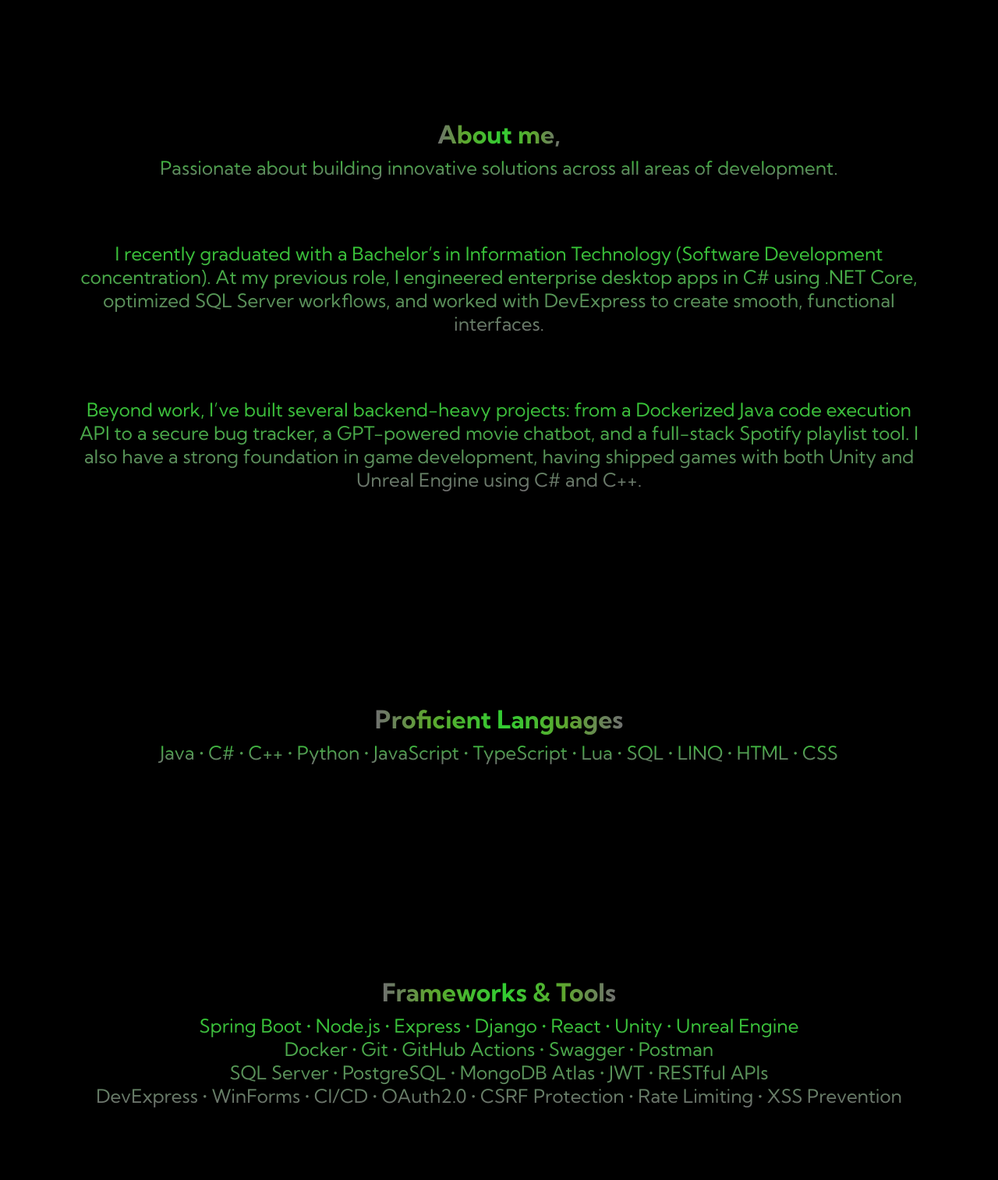
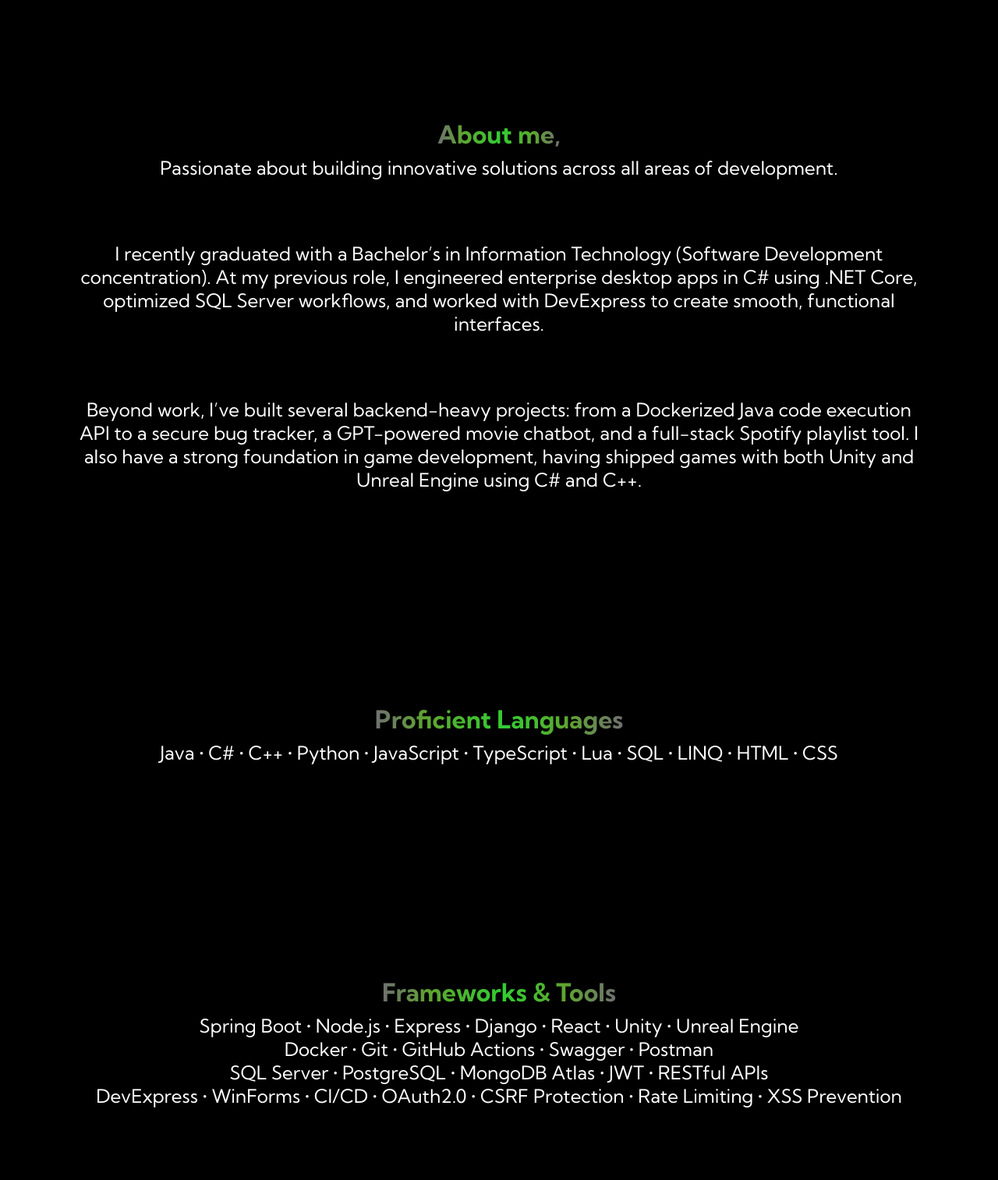
Before and after one commit to Z4KKD/Personal-Portfolio-Website, a PHP site: page / in a window 1280 px wide. Shown: the part 840-2353 px from the top of the page at 78% size. Run offline with PHP 8.4, Linux system fonts and the light colour scheme; some libraries are stand-ins or nearby versions.

Commit message:
Update styles.css

```diff
--- a/styles.css
+++ b/styles.css
@@ -491,12 +491,13 @@
     }
     .services p
     {
+        color: #fff;
         padding-left: 100px;
         padding-right: 100px;
         text-align: center;
         font-size: 1.5rem;
         background-color: #707070;
-        background-image: linear-gradient(to top, #707070 0%, #32CD32 100%);
+        background-image: linear-gradient(to top, #fff 0%, #fff 100%);
         background-size: 100%;
         -webkit-background-clip: text;
         -moz-background-clip: text;
```
